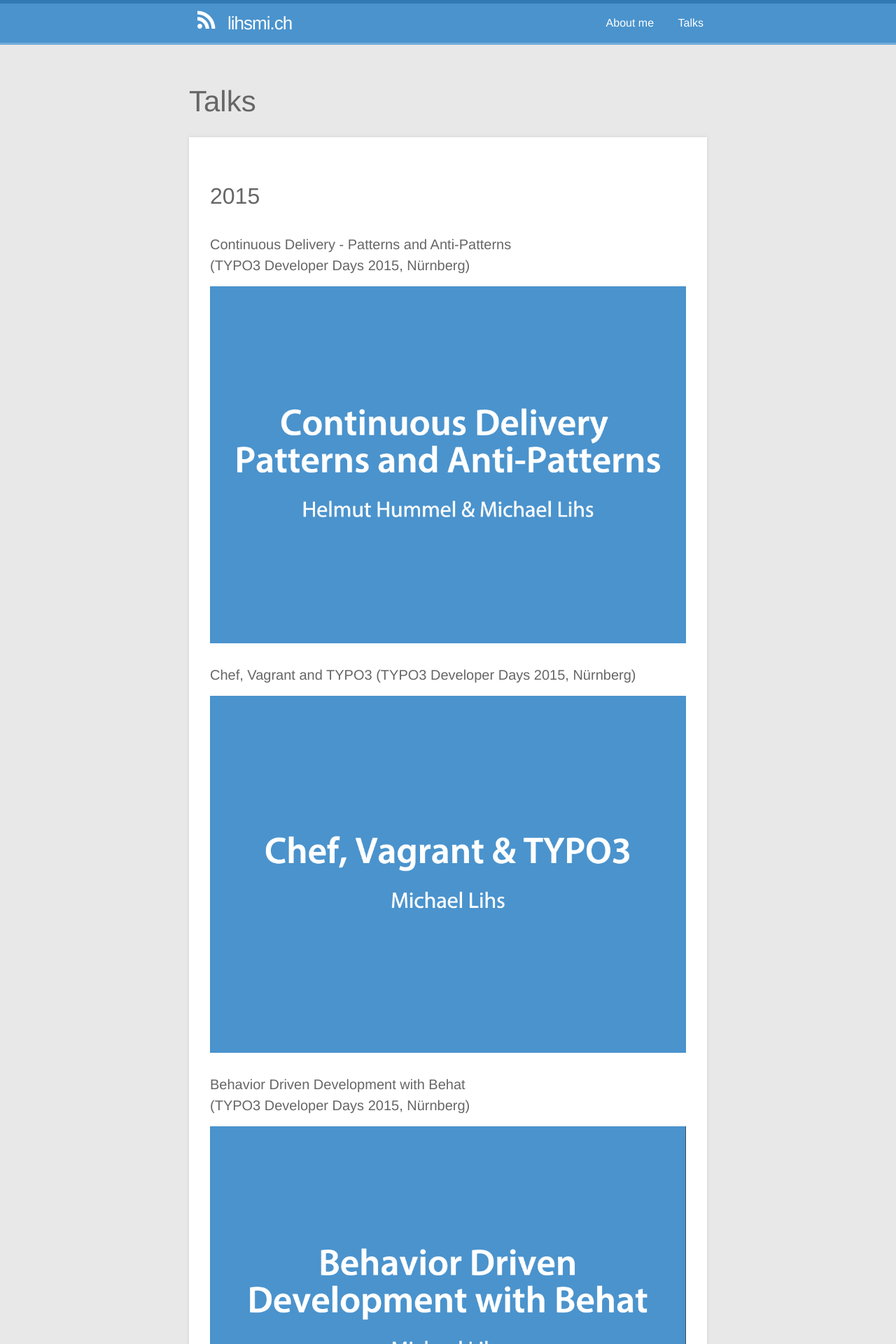
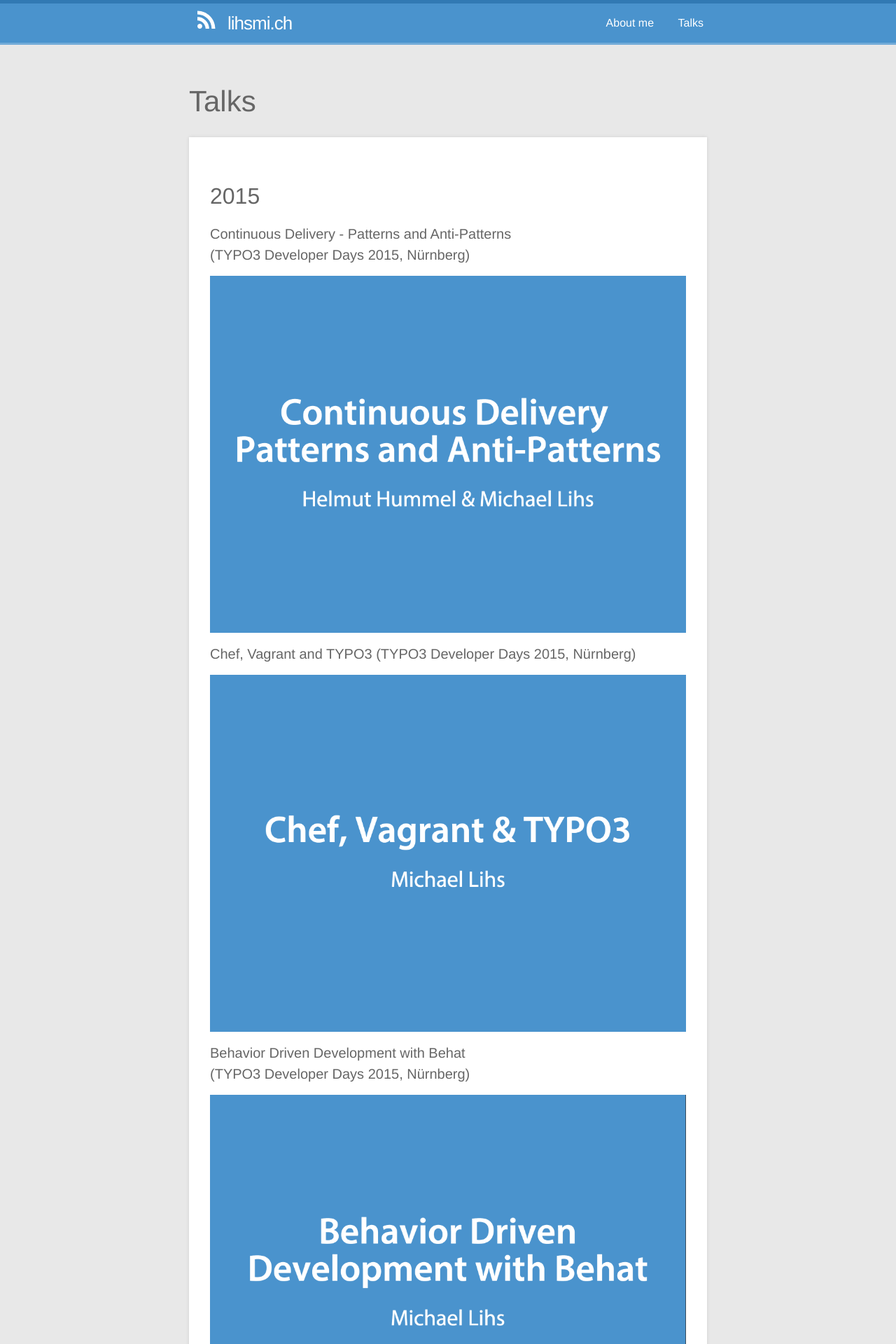
Before and after one commit to michaellihs/michaellihs.github.io, a Jekyll site: the page built from talks.md, in a window 1280 px wide. Shown: the top 1920 px of the page at 70% size. Built offline with Jekyll 4.4.1, drawn with Linux system fonts in a browser that asks for light colours.

Commit message:
[TASK] CSS fix

```diff
--- a/_sass/modules/_posts.scss
+++ b/_sass/modules/_posts.scss
@@ -18,7 +18,7 @@
 .post-content {
 	margin-bottom: $spacing-unit;
 
-	h2, h3, h4, h5 {
+	h2 {
 		margin-top: $spacing-unit;
 	}
 
```
